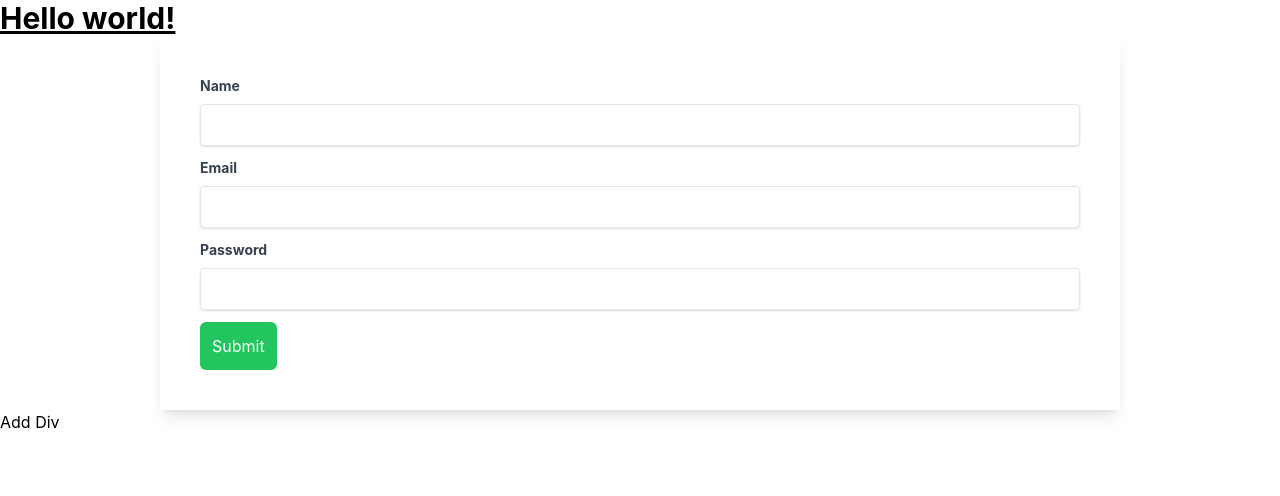
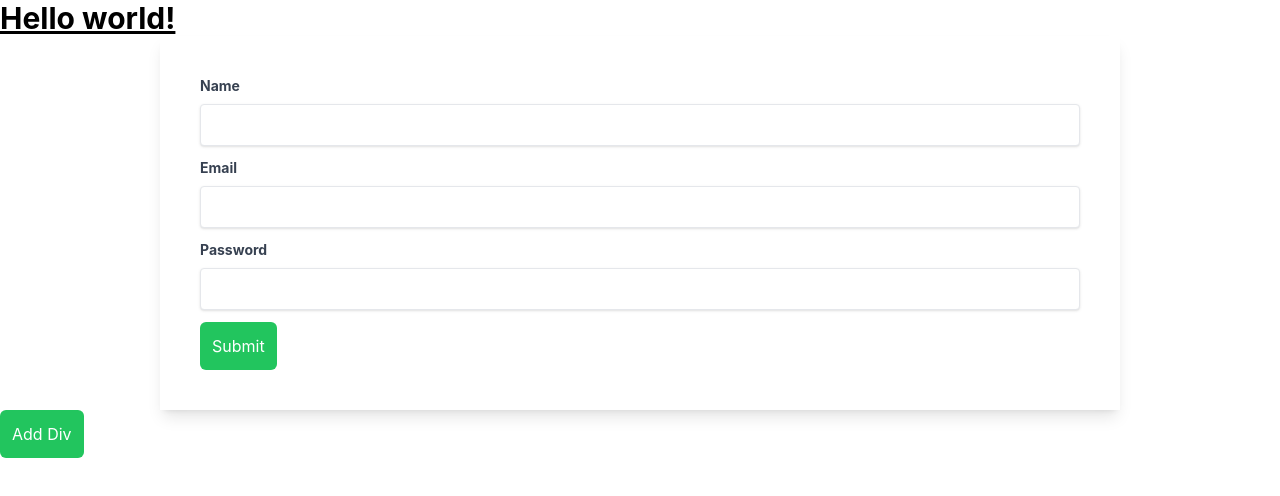
Before and after one commit to saifabrar17/validation, a React (Create React App) app: page / in a window 1280 px wide. Shown: the top 496 px of the page. Built offline with nearby package versions, Linux system fonts and the light colour scheme.

Commit message:
add remove working

```diff
--- a/src/components/atoms/Button.js
+++ b/src/components/atoms/Button.js
@@ -1,7 +1,16 @@
 import React from "react";
 
-const Button = () => {
-  return <button className="bg-green-500 p-3 rounded-md text-white" type="submit">Submit</button>;
+const Button = ({ title = "", onClick , onSubmit }) => {
+  return (
+    <button
+      onClick={onClick}
+      onSubmit={onSubmit}
+      className="bg-green-500 p-3 rounded-md text-white"
+      type="submit"
+    >
+      {title}
+    </button>
+  );
 };
 
 export default Button;
--- a/src/components/molecules/DivShowHide.js
+++ b/src/components/molecules/DivShowHide.js
@@ -1,4 +1,6 @@
 import React, { useState } from "react";
+import Button from "../atoms/Button";
+import Form from "./Form";
 
 const DivShowHide = () => {
   const [divs, setDivs] = useState([]);
@@ -14,16 +16,18 @@ const DivShowHide = () => {
   };
 
   console.log(divs);
+
   return (
     <div>
       {divs.map((div, index) => (
         <div key={index}>
           {div}
-          <p>sss</p>
-          <button onClick={() => handleDeleteClick(index)}>Delete Div</button>
+          <Form ></Form>
+          <Button title="Delete" onClick={() => handleDeleteClick(index)}>Delete Div</Button>
         </div>
       ))}
-      <button onClick={handleAddClick}>Add Div</button>
+      <Button onClick={handleAddClick} title="Add Div" />
+      {/* <button onClick={handleAddClick}>Add Div</button> */}
     </div>
   );
 };
--- a/src/components/molecules/Form.js
+++ b/src/components/molecules/Form.js
@@ -55,6 +55,7 @@ const Form = () => {
 
   return (
     <div className="w-3/4 mx-auto shadow-lg p-10">
+
       <form onSubmit={handleSubmit}>
         <Input
           lableName="Name"
@@ -81,7 +82,7 @@ const Form = () => {
           errorState={formErrors.password}
         />
 
-        <Button />
+        <Button title="Submit" onSubmit={handleSubmit}  />
       </form>
     </div>
   );
```
